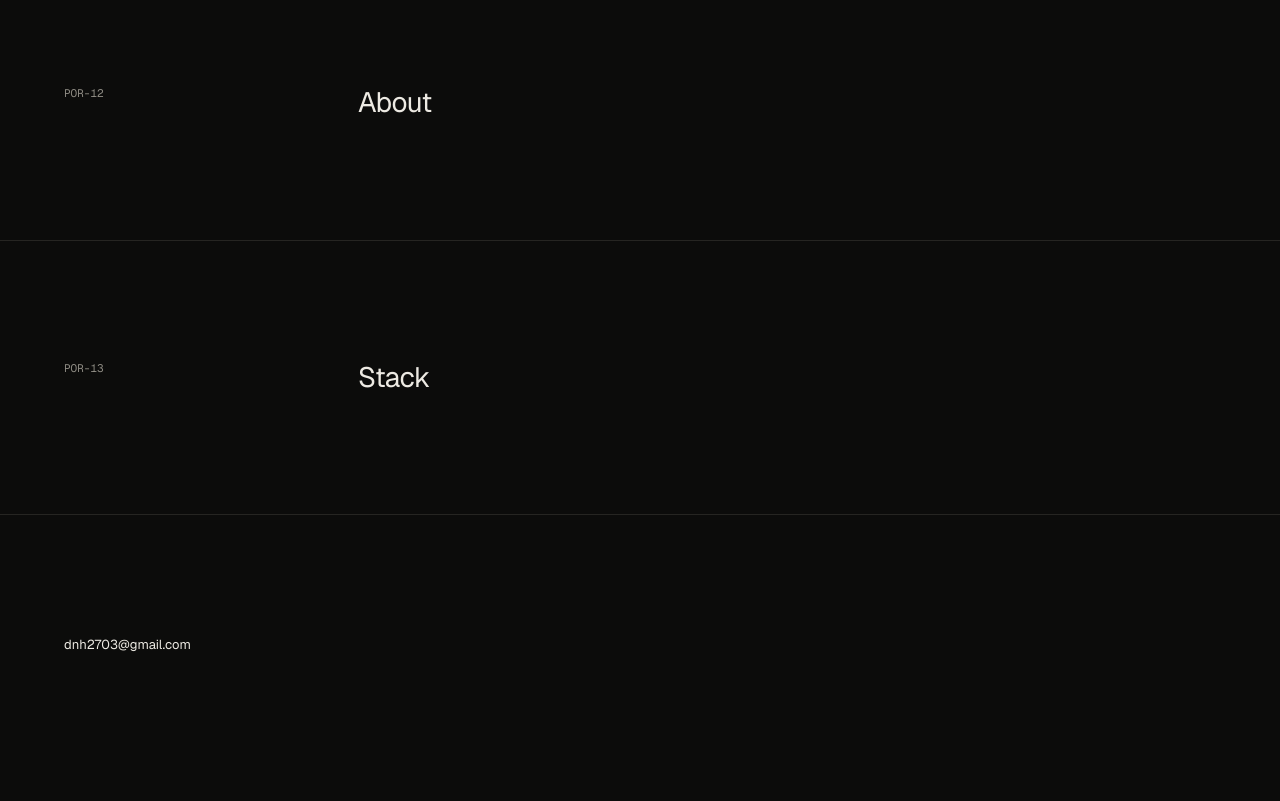
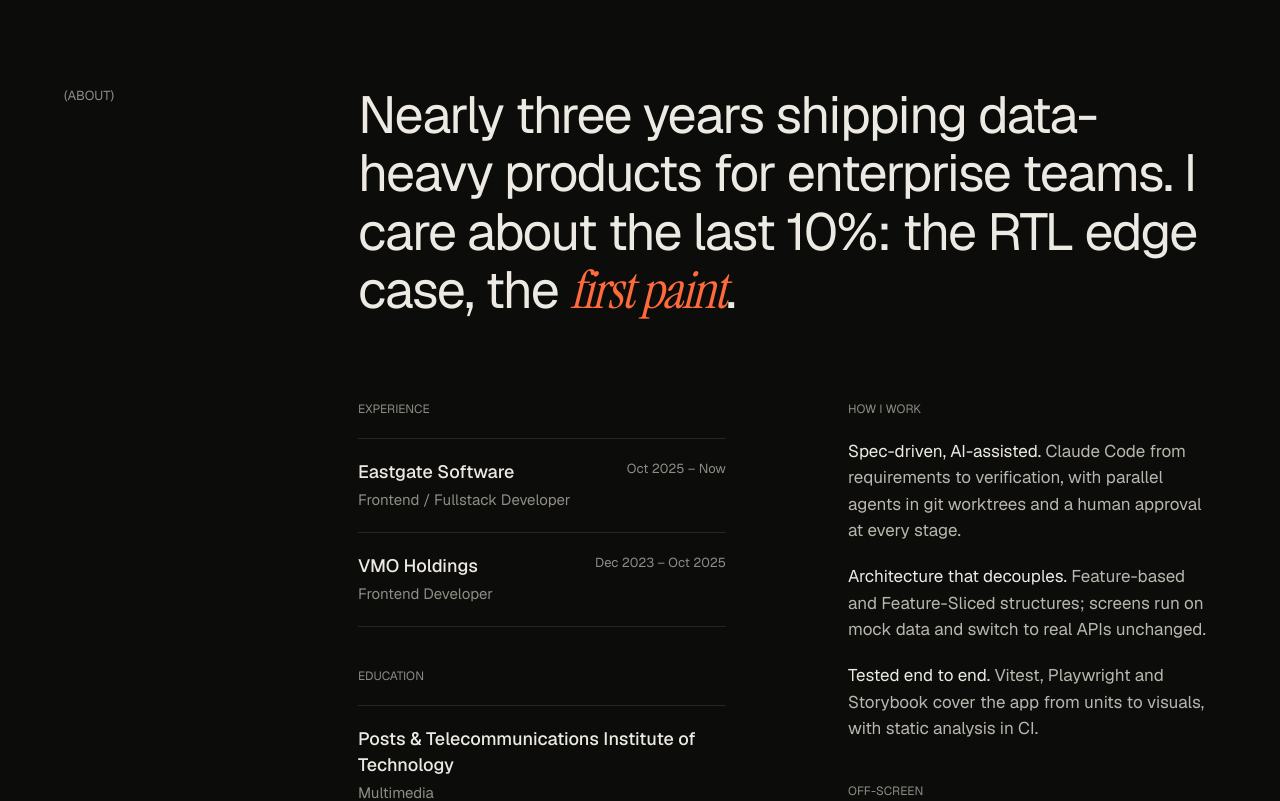
Before and after one commit to dnh2703/portfolio-professional, a Next.js app: page / in a window 1280 px wide. Shown: the part 800-1601 px from the top of the page. Before the commit the page ends 1575 px from the top, so only its background shows below. Built offline with nearby package versions, Linux system fonts and the light colour scheme.

Commit message:
feat(about): add about section widget (POR-12)

```diff
--- a/src/app/globals.css
+++ b/src/app/globals.css
@@ -58,6 +58,12 @@
   --text-h1: 2.25rem; /* 36 */
   --text-h1--line-height: 1.1;
   --text-h1--letter-spacing: -0.025em;
+  --text-statement-sm: 1.75rem; /* 28: about lead on mobile */
+  --text-statement-sm--line-height: 1.15;
+  --text-statement-sm--letter-spacing: -0.03em;
+  --text-statement: 3.25rem; /* 52: about lead on desktop */
+  --text-statement--line-height: 1.12;
+  --text-statement--letter-spacing: -0.03em;
   --text-display-sm: 6rem; /* 96: hero headline on mobile */
   --text-display-sm--line-height: 0.95;
   --text-display-sm--letter-spacing: -0.04em;
--- a/src/views/home/ui/slots/AboutSlot.tsx
+++ b/src/views/home/ui/slots/AboutSlot.tsx
@@ -1,6 +1,5 @@
-import { SectionPlaceholder } from "../SectionPlaceholder";
+import { AboutSection } from "@/widgets/about";
 
-// POR-12 replaces this with the about widget.
 export function AboutSlot() {
-  return <SectionPlaceholder id="about" title="About" ticket="POR-12" />;
+  return <AboutSection />;
 }
--- /dev/null
+++ b/src/widgets/about/index.ts
@@ -0,0 +1 @@
+export { AboutSection } from "./ui/AboutSection";
--- /dev/null
+++ b/src/widgets/about/model/content.ts
@@ -0,0 +1,51 @@
+/** One "How I work" practice: a short lead in primary text, then the detail. */
+export type Practice = {
+  id: string;
+  lead: string;
+  detail: string;
+};
+
+/** `filled` is cream, `accent` is orange, `outlined` has only a border. */
+export type StackTagTone = "filled" | "outlined" | "accent";
+
+export type StackTag = {
+  label: string;
+  tone: StackTagTone;
+};
+
+export const practices = [
+  {
+    id: "spec-driven",
+    lead: "Spec-driven, AI-assisted.",
+    detail:
+      "Claude Code from requirements to verification, with parallel agents in git worktrees and a human approval at every stage.",
+  },
+  {
+    id: "architecture",
+    lead: "Architecture that decouples.",
+    detail:
+      "Feature-based and Feature-Sliced structures; screens run on mock data and switch to real APIs unchanged.",
+  },
+  {
+    id: "testing",
+    lead: "Tested end to end.",
+    detail:
+      "Vitest, Playwright and Storybook cover the app from units to visuals, with static analysis in CI.",
+  },
+] as const satisfies readonly Practice[];
+
+export const offScreen = "Running, badminton, gaming.";
+
+/** The stack tags shown on mobile instead of "How I work", in design order. */
+export const stackTags = [
+  { label: "TypeScript", tone: "filled" },
+  { label: "React", tone: "filled" },
+  { label: "Next.js", tone: "filled" },
+  { label: "TanStack Query", tone: "outlined" },
+  { label: "Tailwind", tone: "outlined" },
+  { label: "Radix UI", tone: "outlined" },
+  { label: "NestJS", tone: "outlined" },
+  { label: "PostgreSQL", tone: "outlined" },
+  { label: "Playwright", tone: "outlined" },
+  { label: "Claude Code", tone: "accent" },
+] as const satisfies readonly StackTag[];
--- /dev/null
+++ b/src/widgets/about/model/index.ts
@@ -0,0 +1,2 @@
+export { offScreen, practices, stackTags } from "./content";
+export type { Practice, StackTag, StackTagTone } from "./content";
--- /dev/null
+++ b/src/widgets/about/ui/AboutSection.tsx
@@ -0,0 +1,37 @@
+import { Section } from "@/shared/ui";
+
+import { CareerColumn } from "./CareerColumn";
+import { CompactCareerList } from "./CompactCareerList";
+import { PracticeColumn } from "./PracticeColumn";
+import { StackTags } from "./StackTags";
+
+const HEADING_ID = "about-heading";
+
+/**
+ * The about section (`#about`): label, lead, then experience/education and "How I work" on the
+ * 12-column grid. Mobile is one column with a compact career list and stack tags instead.
+ */
+export function AboutSection() {
+  return (
+    <Section id="about" aria-labelledby={HEADING_ID}>
+      <div className="page-grid gap-y-6 md:gap-y-20">
+        <h2
+          id={HEADING_ID}
+          className="col-span-full text-meta font-normal text-muted uppercase md:col-span-3 md:text-small"
+        >
+          <span aria-hidden="true">(</span>About<span aria-hidden="true">)</span>
+        </h2>
+        <p className="col-span-full text-statement-sm text-fg md:col-span-9 md:col-start-4 md:text-statement">
+          Nearly three years shipping data-heavy products
+          <span className="hidden md:inline"> for enterprise teams</span>. I care about the last
+          10%: the RTL edge case, the <em className="font-serif text-accent italic">first paint</em>
+          .
+        </p>
+        <CareerColumn className="hidden md:col-span-4 md:col-start-4 md:flex" />
+        <PracticeColumn className="hidden md:col-span-4 md:col-start-9 md:flex" />
+        <CompactCareerList className="col-span-full md:hidden" />
+        <StackTags className="col-span-full md:hidden" />
+      </div>
+    </Section>
+  );
+}
--- /dev/null
+++ b/src/widgets/about/ui/CareerColumn.tsx
@@ -0,0 +1,40 @@
+import { education, experience, formatPeriod } from "@/entities/experience";
+import { cn } from "@/shared/lib";
+
+import { GroupHeading } from "./GroupHeading";
+
+type CareerColumnProps = {
+  className?: string;
+};
+
+const LIST = "flex flex-col border-t border-line";
+const ROW = "border-b border-line py-5";
+
+/** Desktop: the full experience and education lists. */
+export function CareerColumn({ className }: CareerColumnProps) {
+  return (
+    <div className={cn("flex-col gap-5", className)}>
+      <GroupHeading>Experience</GroupHeading>
+      <ul className={LIST}>
+        {experience.map((item) => (
+          <li key={item.id} className={cn(ROW, "flex justify-between gap-4")}>
+            <span className="flex flex-col gap-1">
+              <span className="text-title font-medium text-fg">{item.company}</span>
+              <span className="text-body text-muted">{item.role}</span>
+            </span>
+            <span className="shrink-0 text-small text-muted">{formatPeriod(item.period)}</span>
+          </li>
+        ))}
+      </ul>
+      <GroupHeading className="mt-5">Education</GroupHeading>
+      <ul className={LIST}>
+        {education.map((item) => (
+          <li key={item.id} className={cn(ROW, "flex flex-col gap-1")}>
+            <span className="text-title font-medium text-fg">{item.institution}</span>
+            <span className="text-body text-muted">{item.program}</span>
+          </li>
+        ))}
+      </ul>
+    </div>
+  );
+}
--- /dev/null
+++ b/src/widgets/about/ui/CompactCareerList.tsx
@@ -0,0 +1,41 @@
+import { education, experience, formatEducationShort, formatPeriod } from "@/entities/experience";
+
+type CompactCareerListProps = {
+  className?: string;
+};
+
+type Row = {
+  id: string;
+  title: string;
+  meta: string;
+};
+
+/** Mobile: one list of the roles and the first degree, title on the left, dates on the right. */
+export function CompactCareerList({ className }: CompactCareerListProps) {
+  const [degree] = education;
+  const rows: Row[] = [
+    ...experience.map((item) => ({
+      id: item.id,
+      title: item.company,
+      meta: formatPeriod(item.period),
+    })),
+    { id: degree.id, title: formatEducationShort(degree), meta: "Education" },
+  ];
+
+  return (
+    <div className={className}>
+      <h3 className="sr-only">Experience and education</h3>
+      <ul className="flex flex-col border-t border-line">
+        {rows.map((row) => (
+          <li
+            key={row.id}
+            className="flex items-baseline justify-between gap-4 border-b border-line py-4"
+          >
+            <span className="text-body-lg font-medium text-fg">{row.title}</span>
+            <span className="shrink-0 text-caption text-muted">{row.meta}</span>
+          </li>
+        ))}
+      </ul>
+    </div>
+  );
+}
--- /dev/null
+++ b/src/widgets/about/ui/GroupHeading.tsx
@@ -0,0 +1,15 @@
+import type { ReactNode } from "react";
+
+import { cn } from "@/shared/lib";
+
+type GroupHeadingProps = {
+  children: ReactNode;
+  className?: string;
+};
+
+/** The small uppercase label above each group ("Experience", "How I work", ...). */
+export function GroupHeading({ children, className }: GroupHeadingProps) {
+  return (
+    <h3 className={cn("text-caption font-normal text-muted uppercase", className)}>{children}</h3>
+  );
+}
--- /dev/null
+++ b/src/widgets/about/ui/PracticeColumn.tsx
@@ -0,0 +1,26 @@
+import { cn } from "@/shared/lib";
+
+import { offScreen, practices } from "../model";
+import { GroupHeading } from "./GroupHeading";
+
+type PracticeColumnProps = {
+  className?: string;
+};
+
+/** Desktop: "How I work" and "Off-screen". */
+export function PracticeColumn({ className }: PracticeColumnProps) {
+  return (
+    <div className={cn("flex-col gap-5", className)}>
+      <GroupHeading>How I work</GroupHeading>
+      <div className="flex flex-col gap-5 text-lead text-secondary">
+        {practices.map((practice) => (
+          <p key={practice.id}>
+            <span className="text-fg">{practice.lead}</span> {practice.detail}
+          </p>
+        ))}
+      </div>
+      <GroupHeading className="mt-5">Off-screen</GroupHeading>
+      <p className="text-lead text-secondary">{offScreen}</p>
+    </div>
+  );
+}
--- /dev/null
+++ b/src/widgets/about/ui/StackTags.tsx
@@ -0,0 +1,30 @@
+import { cn } from "@/shared/lib";
+
+import { stackTags } from "../model";
+import type { StackTagTone } from "../model";
+
+type StackTagsProps = {
+  className?: string;
+};
+
+const TONE: Record<StackTagTone, string> = {
+  filled: "bg-fg text-bg",
+  accent: "bg-accent text-bg",
+  outlined: "border border-surface-7 text-fg",
+};
+
+/** Mobile: the stack as a wrap of pill tags; the core three are filled, Claude Code in accent. */
+export function StackTags({ className }: StackTagsProps) {
+  return (
+    <div className={className}>
+      <h3 className="sr-only">Stack</h3>
+      <ul className="flex flex-wrap gap-2">
+        {stackTags.map((tag) => (
+          <li key={tag.label} className={cn("rounded-full px-3 py-2 text-small", TONE[tag.tone])}>
+            {tag.label}
+          </li>
+        ))}
+      </ul>
+    </div>
+  );
+}
```
Also changed, not shown: 3 other files (tests, documents, lock files or other folders).
